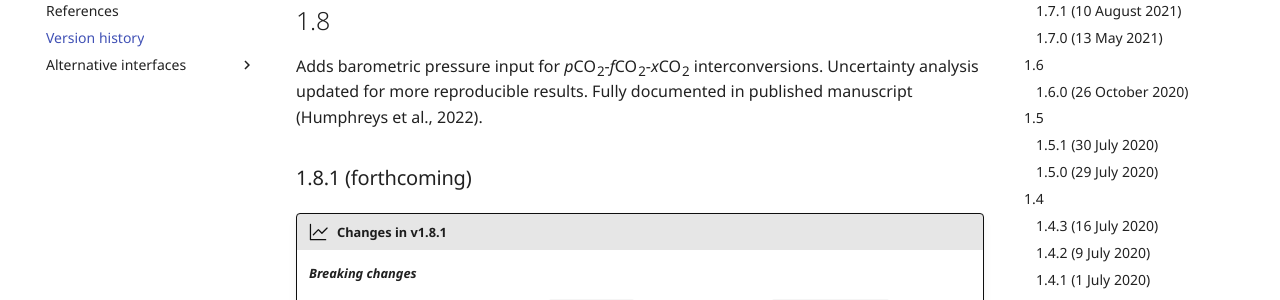
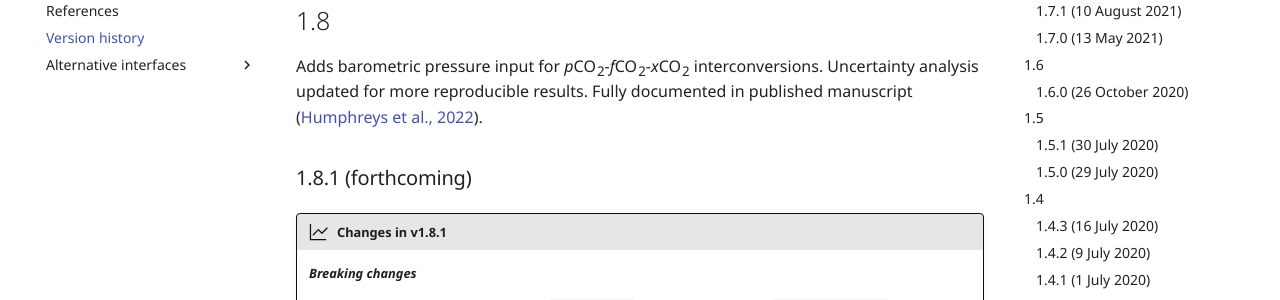
Before and after one commit to mvdh7/PyCO2SYS, an MkDocs documentation site: the page built from docs/versions.md, in a window 1280 px wide and 900 px high, scrolled down 698 px. Shown: the part 205-505 px from the top of the window. Built offline with MkDocs 1.6.1 and Material for MkDocs 9.7.7, drawn with Linux system fonts in a browser that asks for light colours; formulas are drawn with MathJax 3; comment, search, counter and statistics services are not loaded; part of the change alters nothing that is shown.

```diff
--- a/docs/versions.md
+++ b/docs/versions.md
@@ -29,7 +29,7 @@
 
 ## 1.8
 
-Adds barometric pressure input for *p*CO<sub>2</sub>-*f*CO<sub>2</sub>-*x*CO<sub>2</sub> interconversions.  Uncertainty analysis updated for more reproducible results.  Fully documented in published manuscript (Humphreys et al., 2022).
+Adds barometric pressure input for *p*CO<sub>2</sub>-*f*CO<sub>2</sub>-*x*CO<sub>2</sub> interconversions.  Uncertainty analysis updated for more reproducible results.  Fully documented in published manuscript ([Humphreys et al., 2022](https://doi.org/10.5194/gmd-15-15-2022)).
 
 ### 1.8.1 (forthcoming)
 
```
